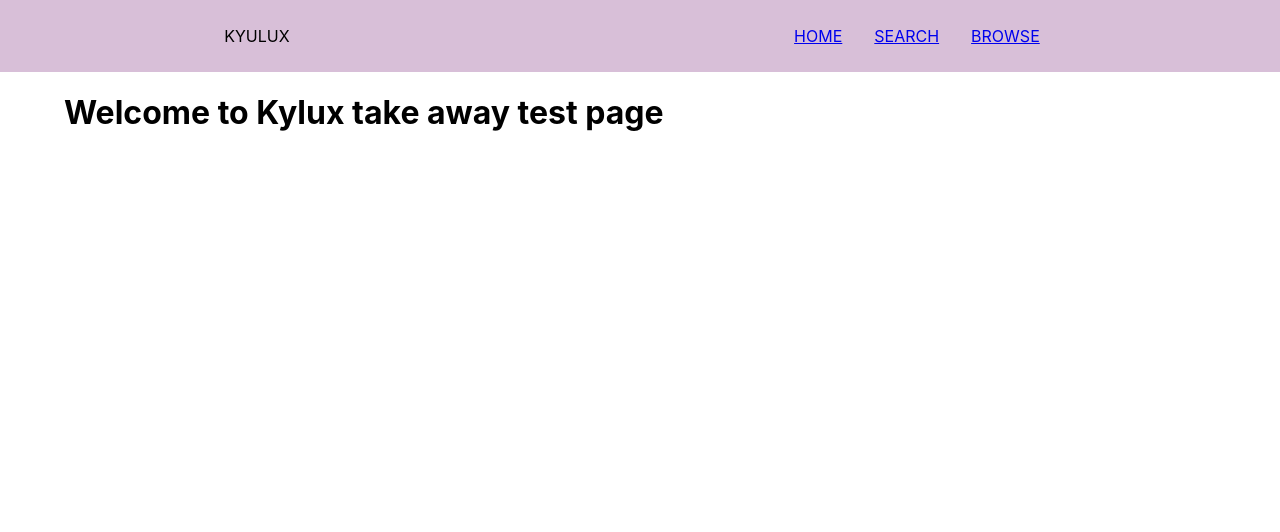
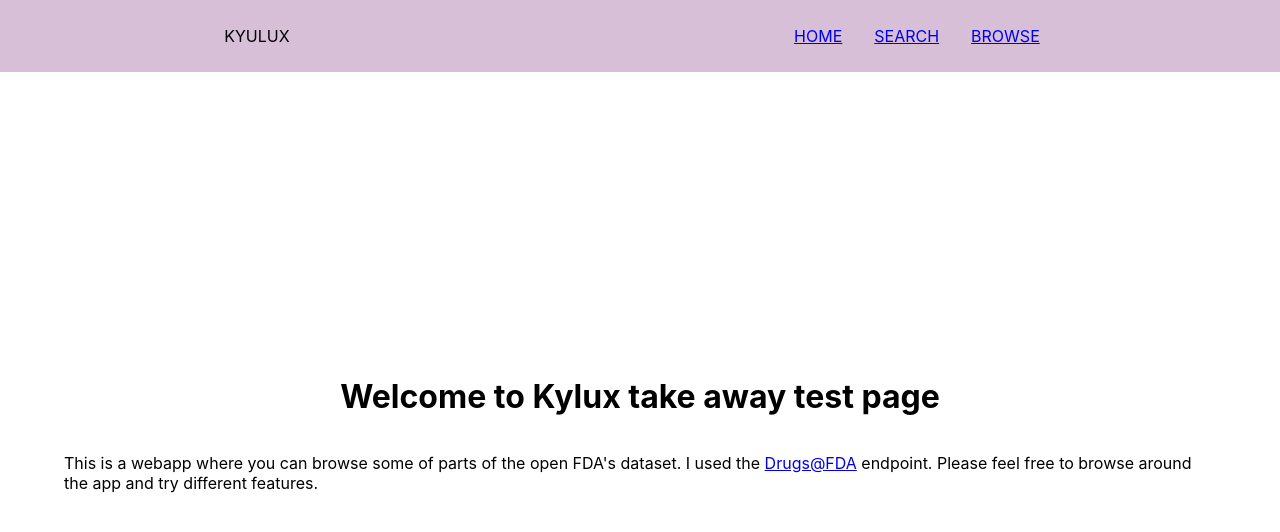
Before and after one commit to nisozakuto/Kyulux, a React (Create React App) app: page / in a window 1280 px wide. Shown: the top 532 px of the page. Built offline with nearby package versions, Linux system fonts and the light colour scheme.

Commit message:
Added some desc and styling to home component

```diff
--- a/src/App.css
+++ b/src/App.css
@@ -21,7 +21,7 @@ nav ul a{
 /* HEADER ENDS */
 
 .container{
-  min-height: 100vh;
+  min-height: 90vh;
   width: 90vw;
   display: flex;
   flex-direction: column;
@@ -34,6 +34,17 @@ nav ul a{
   justify-content: center;
 }
 
+/* HOME STARTS */
+.home{
+  display: flex;
+  flex-direction: column;
+  align-items: center;
+  margin: auto 0;
+}
+/* HOME ENDS */
+
+
+/* BROWSE STARTS */
 .marketingStatusSection
 {
   display: flex;
@@ -51,7 +62,6 @@ nav ul a{
   margin: 5px;
   width: 200px;
 }
-/* BROWSE STARTS */
 .marketing-section-results ul{
   columns: 2;
   -webkit-columns: 2;
--- a/src/components/Home.jsx
+++ b/src/components/Home.jsx
@@ -3,8 +3,17 @@ import React, { Component } from "react";
 export default class Home extends Component {
   render() {
     return (
-      <main>
+      <main className="home">
         <h1>Welcome to Kylux take away test page</h1>
+        <p>
+          This is a webapp where you can browse some of parts of the open FDA's
+          dataset. I used the{" "}
+          <a href="https://open.fda.gov/apis/drug/drugsfda/example-api-queries/">
+            Drugs@FDA
+          </a>{" "}
+          endpoint. Please feel free to browse around the app and try different
+          features.
+        </p>
       </main>
     );
   }
```
